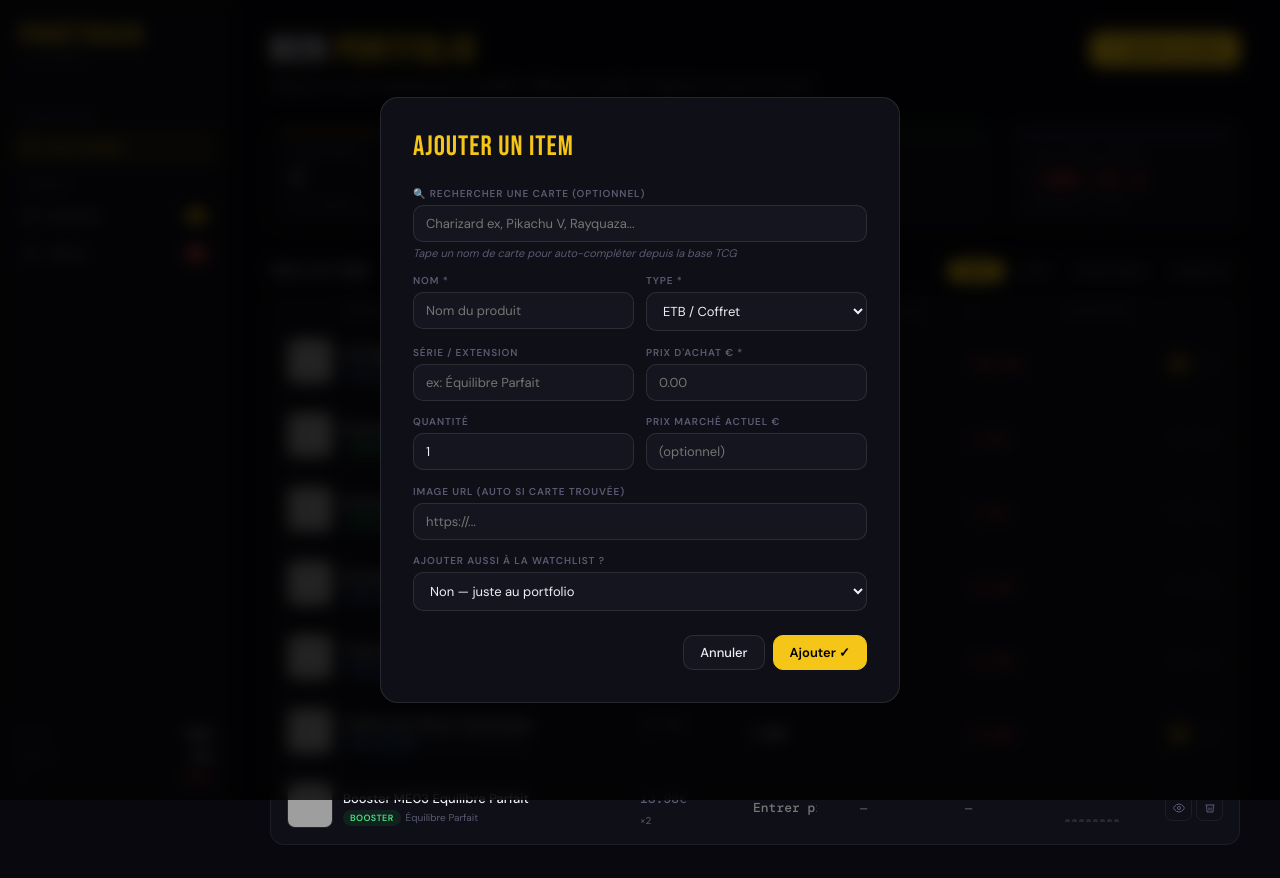
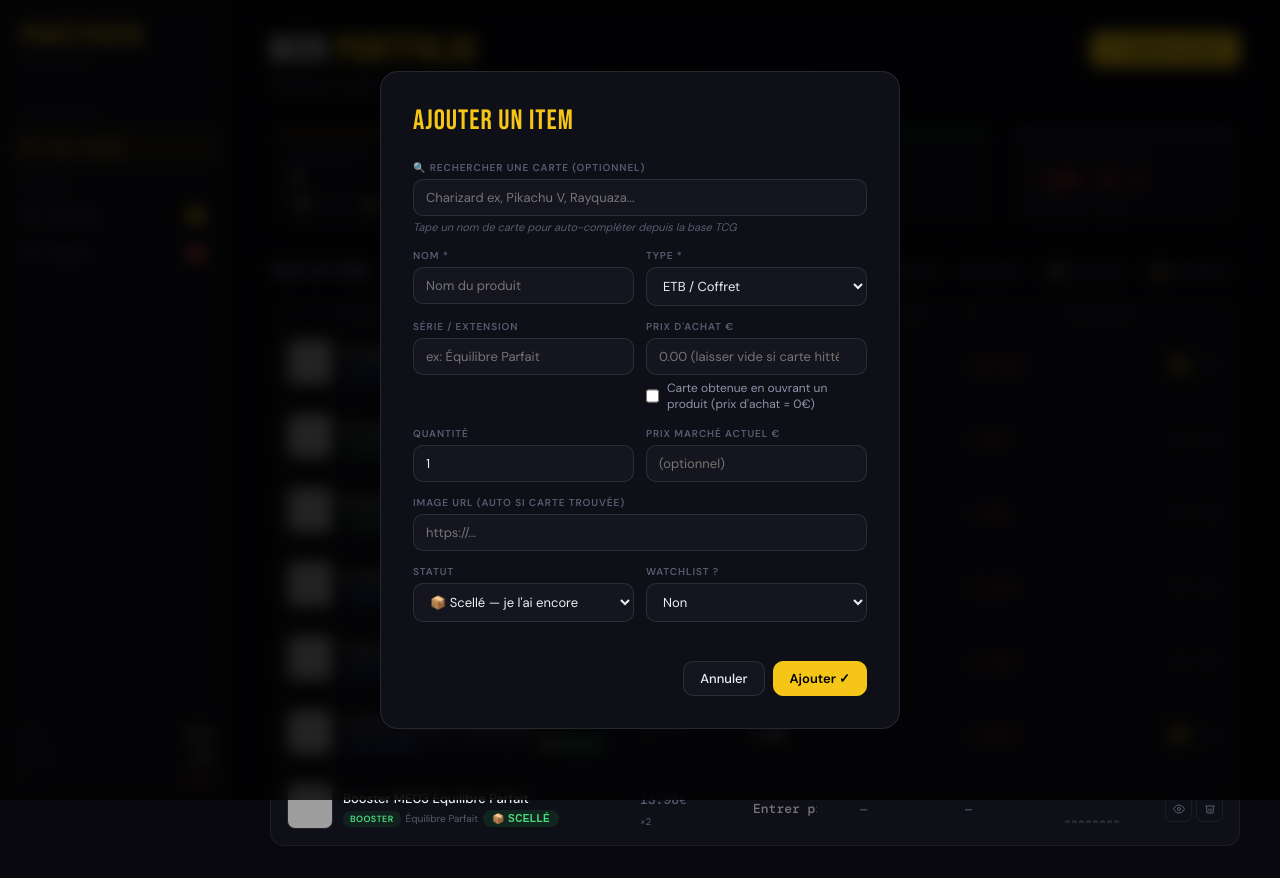
Before and after one commit to imDenzer/pokemon-tracker, a plain HTML site: page index.html in a window 1280 px wide. Both pictures are taken after typing "5", "5", "5", "5", "5", "5" into the empty fields and a click on the button "Ajouter un item". Drawn offline with nearby package versions, Linux system fonts and the light colour scheme; grey boxes are pictures that could not be loaded.

Commit message:
Update index.html

```diff
--- a/index.html
+++ b/index.html
@@ -234,6 +234,14 @@ body::after{content:'';position:fixed;inset:0;background-image:linear-gradient(r
 .toast.e{border-color:var(--rbdr);}
 .toast.w{border-color:rgba(245,158,11,.35);}
 
+/* STATUT */
+.s-scelle{background:rgba(34,197,94,0.12);color:#4ade80;border:1px solid rgba(34,197,94,0.25);}
+.s-ouvert{background:rgba(255,107,53,0.12);color:#ff8c5a;border:1px solid rgba(255,107,53,0.25);}
+.tr.is-ouvert{opacity:0.55;}
+.tr.is-ouvert .item-name{text-decoration:line-through;text-decoration-color:rgba(255,255,255,0.3);}
+.statut-btn{font-size:10px;font-weight:700;padding:3px 9px;border-radius:99px;text-transform:uppercase;letter-spacing:.04em;cursor:pointer;border:none;transition:all .15s;white-space:nowrap;}
+.statut-btn:hover{filter:brightness(1.2);}
+
 /* SCROLLBAR */
 ::-webkit-scrollbar{width:4px;}
 ::-webkit-scrollbar-track{background:transparent;}
@@ -321,6 +329,8 @@ body::after{content:'';position:fixed;inset:0;background-image:linear-gradient(r
         <button class="pill" onclick="setFilter('ETB / Coffret',this)">ETB</button>
         <button class="pill" onclick="setFilter('Booster',this)">Boosters</button>
         <button class="pill" onclick="setFilter('Carte single',this)">Singles</button>
+        <button class="pill" onclick="setFilter('scelle',this)">📦 Scellés</button>
+        <button class="pill" onclick="setFilter('ouvert',this)">🔓 Ouverts</button>
       </div>
     </div>
 
@@ -412,8 +422,12 @@ body::after{content:'';position:fixed;inset:0;background-image:linear-gradient(r
         <input class="fi" id="m-serie" type="text" placeholder="ex: Équilibre Parfait"/>
       </div>
       <div class="fg">
-        <label class="fl">Prix d'achat € *</label>
-        <input class="fi" id="m-achat" type="number" step="0.01" min="0" placeholder="0.00"/>
+        <label class="fl">Prix d'achat €</label>
+        <input class="fi" id="m-achat" type="number" step="0.01" min="0" placeholder="0.00 (laisser vide si carte hittée)"/>
+        <div style="margin-top:5px;display:flex;align-items:center;gap:8px;">
+          <input type="checkbox" id="m-hit" onchange="toggleHit()" style="width:16px;height:16px;accent-color:var(--yellow);cursor:pointer;">
+          <label for="m-hit" style="font-size:12px;color:var(--m1);cursor:pointer;">Carte obtenue en ouvrant un produit (prix d'achat = 0€)</label>
+        </div>
       </div>
     </div>
     <div class="fr">
@@ -430,12 +444,21 @@ body::after{content:'';position:fixed;inset:0;background-image:linear-gradient(r
       <label class="fl">Image URL (auto si carte trouvée)</label>
       <input class="fi" id="m-img" type="text" placeholder="https://..."/>
     </div>
-    <div class="fg" id="m-watch-row">
-      <label class="fl">Ajouter aussi à la Watchlist ?</label>
-      <select class="fs" id="m-watch">
-        <option value="0">Non — juste au portfolio</option>
-        <option value="1">Oui — surveiller les prix</option>
-      </select>
+    <div class="fr">
+      <div class="fg">
+        <label class="fl">Statut</label>
+        <select class="fs" id="m-statut">
+          <option value="scelle">📦 Scellé — je l'ai encore</option>
+          <option value="ouvert">🔓 Ouvert — déjà ouvert</option>
+        </select>
+      </div>
+      <div class="fg" id="m-watch-row">
+        <label class="fl">Watchlist ?</label>
+        <select class="fs" id="m-watch">
+          <option value="0">Non</option>
+          <option value="1">Oui</option>
+        </select>
+      </div>
     </div>
 
     <div class="modal-foot">
@@ -459,15 +482,15 @@ function ls(k,d){try{const r=localStorage.getItem(k);return r?JSON.parse(r):d;}c
 function ss(k,v){try{localStorage.setItem(k,JSON.stringify(v));}catch(e){}}
 
 let items = ls(SK, [
-  {id:1,name:"ETB Méga Évolution – Équilibre Parfait",type:"ETB / Coffret",serie:"Équilibre Parfait",achat:59.99,qty:2,marche:null,img:"https://chocobonplan.com/wp-content/uploads/2026/02/etb-pokemon-me03-equilibre-parfait-visuel-produit-300x300.png",watched:true,log:[],alerts:{seuil:5,target:null,on:true}},
-  {id:2,name:"Booster Faille Paradoxe",type:"Booster",serie:"Faille Paradoxe",achat:5.99,qty:2,marche:null,img:"https://www.relictcg.com/cdn/shop/files/2.jpg?v=1697635701",watched:false,log:[],alerts:{seuil:10,target:null,on:false}},
-  {id:3,name:"Booster Épée et Bouclier",type:"Booster",serie:"Épée et Bouclier",achat:5.99,qty:2,marche:null,img:"https://static.pkmcards.fr/products/fr/boosters/image-cartes-a-collectionner-pokemon-card-game-tcg-pkmcards-booster-epee-et-bouclier-stars-etincelantes-dracaufeu.webp",watched:false,log:[],alerts:{seuil:10,target:null,on:false}},
-  {id:4,name:"Bundle Équilibre Parfait",type:"ETB / Coffret",serie:"Équilibre Parfait",achat:38.99,qty:1,marche:null,img:"https://www.pokezenith.com/1226-home_default/pokemon-bundle-de-6-boosters-me03-equilibre-parfait.jpg",watched:false,log:[],alerts:{seuil:5,target:null,on:false}},
-  {id:5,name:"Tripack Équilibre Parfait",type:"ETB / Coffret",serie:"Équilibre Parfait",achat:17.99,qty:1,marche:null,img:"https://www.hobby-max.fr/91160-large_default/equilibre-parfait-tripack-pokemon.jpg",watched:false,log:[],alerts:{seuil:8,target:null,on:false}},
-  {id:6,name:"Coffret Pins Héros Transcendants",type:"ETB / Coffret",serie:"Héros Transcendants",achat:40.80,qty:1,marche:null,img:"https://www.ludifolie.com/64326-thickbox_default/pokemon-coffret-collection-pin-s-heros-transcendants.jpg",watched:true,log:[],alerts:{seuil:5,target:38,on:true}},
-  {id:7,name:"Booster ME03 Équilibre Parfait",type:"Booster",serie:"Équilibre Parfait",achat:6.99,qty:2,marche:null,img:"https://www.ludifolie.com/64520-thickbox_default/pokemon-me03-equilibre-parfait-booster.jpg",watched:false,log:[],alerts:{seuil:10,target:null,on:false}},
+  {id:1,name:"ETB Méga Évolution – Équilibre Parfait",type:"ETB / Coffret",serie:"Équilibre Parfait",achat:59.99,qty:2,statut:"scelle",marche:null,img:"https://chocobonplan.com/wp-content/uploads/2026/02/etb-pokemon-me03-equilibre-parfait-visuel-produit-300x300.png",watched:true,log:[],alerts:{seuil:5,target:null,on:true}},
+  {id:2,name:"Booster Faille Paradoxe",type:"Booster",serie:"Faille Paradoxe",achat:5.99,qty:2,statut:"scelle",marche:null,img:"https://www.relictcg.com/cdn/shop/files/2.jpg?v=1697635701",watched:false,log:[],alerts:{seuil:10,target:null,on:false}},
+  {id:3,name:"Booster Épée et Bouclier",type:"Booster",serie:"Épée et Bouclier",achat:5.99,qty:2,statut:"scelle",marche:null,img:"https://static.pkmcards.fr/products/fr/boosters/image-cartes-a-collectionner-pokemon-card-game-tcg-pkmcards-booster-epee-et-bouclier-stars-etincelantes-dracaufeu.webp",watched:false,log:[],alerts:{seuil:10,target:null,on:false}},
+  {id:4,name:"Bundle Équilibre Parfait",type:"ETB / Coffret",serie:"Équilibre Parfait",achat:38.99,qty:1,statut:"scelle",marche:null,img:"https://www.pokezenith.com/1226-home_default/pokemon-bundle-de-6-boosters-me03-equilibre-parfait.jpg",watched:false,log:[],alerts:{seuil:5,target:null,on:false}},
+  {id:5,name:"Tripack Équilibre Parfait",type:"ETB / Coffret",serie:"Équilibre Parfait",achat:17.99,qty:1,statut:"scelle",marche:null,img:"https://www.hobby-max.fr/91160-large_default/equilibre-parfait-tripack-pokemon.jpg",watched:false,log:[],alerts:{seuil:8,target:null,on:false}},
+  {id:6,name:"Coffret Pins Héros Transcendants",type:"ETB / Coffret",serie:"Héros Transcendants",achat:40.80,qty:1,statut:"scelle",marche:null,img:"https://www.ludifolie.com/64326-thickbox_default/pokemon-coffret-collection-pin-s-heros-transcendants.jpg",watched:true,log:[],alerts:{seuil:5,target:38,on:true}},
+  {id:7,name:"Booster ME03 Équilibre Parfait",type:"Booster",serie:"Équilibre Parfait",achat:6.99,qty:2,statut:"scelle",marche:null,img:"https://www.ludifolie.com/64520-thickbox_default/pokemon-me03-equilibre-parfait-booster.jpg",watched:false,log:[],alerts:{seuil:10,target:null,on:false}},
 ]);
-items.forEach(i=>{if(!i.log)i.log=[];if(!i.alerts)i.alerts={seuil:5,target:null,on:false};});
+items.forEach(i=>{if(!i.log)i.log=[];if(!i.alerts)i.alerts={seuil:5,target:null,on:false};if(!i.statut)i.statut='scelle';if(i.achat===undefined)i.achat=0;});
 if(items.length) nid = Math.max(...items.map(i=>i.id))+1;
 
 let alerts = ls(SKA, []);
@@ -489,6 +512,13 @@ function goPage(id, btn){
 // ═══════════════════════════════════════════════════════════════
 // RENDER PORTFOLIO
 // ═══════════════════════════════════════════════════════════════
+function toggleStatut(id){
+  const item=items.find(i=>i.id===id);
+  if(!item)return;
+  item.statut=item.statut==='scelle'?'ouvert':'scelle';
+  save();renderPort();updateKPIs();
+  toast(item.statut==='ouvert'?'🔓 Marqué comme ouvert':'📦 Marqué comme scellé', item.statut==='scelle'?'s':'w');
+}
 function setFilter(f,btn){filter=f;document.querySelectorAll('.pill').forEach(p=>p.classList.remove('on'));btn.classList.add('on');renderPort();}
 
 function badgeCls(t){return t==='ETB / Coffret'?'b-etb':t==='Booster'?'b-bst':t==='Carte single'?'b-sgl':'b-cof';}
@@ -506,7 +536,7 @@ function sparkHtml(log){
 
 function renderPort(){
   const list=document.getElementById('port-list');
-  const shown=filter==='all'?items:items.filter(i=>i.type===filter);
+  const shown=filter==='all'?items:filter==='scelle'||filter==='ouvert'?items.filter(i=>(i.statut||'scelle')===filter):items.filter(i=>i.type===filter);
   if(!shown.length){
     list.innerHTML='<div class="empty"><div class="empty-ico">🎴</div><div class="empty-t">AUCUN ITEM</div><div class="empty-s">Clique sur "Ajouter un item" pour commencer</div></div>';
     updateKPIs();return;
@@ -524,11 +554,12 @@ function renderPort(){
     }
     let pvHtml='<span class="pv" style="color:var(--m2)">—</span>';
     if(item.marche){const pv=(item.marche-item.achat)*(item.qty||1);pvHtml=`<span class="pv ${pv>=0?'pos':'neg'}">${pv>=0?'+':''}${pv.toFixed(2)}€</span>`;}
-    return`<div class="tr">
+    const st=item.statut||'scelle';
+    return`<div class="tr ${st==='ouvert'?'is-ouvert':''} ">
       <div>${thumb}</div>
       <div>
         <div class="item-name">${item.name}</div>
-        <div class="item-sub"><span class="badge ${badgeCls(item.type)}">${item.type}</span><span class="item-serie">${item.serie||''}</span></div>
+        <div class="item-sub"><span class="badge ${badgeCls(item.type)}">${item.type}</span><span class="item-serie">${item.serie||''}</span><button class="statut-btn s-${st}" onclick="toggleStatut(${item.id})">${st==='scelle'?'📦 Scellé':'🔓 Ouvert'}</button></div>
       </div>
       <div class="cell-inv"><span class="mono muted">${inv}€</span><br><span style="font-size:10px;color:var(--m2)">×${item.qty||1}</span></div>
       <div>${mktVal}</div>
@@ -570,7 +601,9 @@ function updateKPIs(){
   const ta=wp.reduce((s,i)=>s+i.achat*(i.qty||1),0);
   const pv=tm-ta;
   document.getElementById('k-n').textContent=items.length;
-  document.getElementById('k-n2').textContent=items.filter(i=>i.watched).length+' en watchlist';
+  const nScelle=items.filter(i=>(i.statut||'scelle')==='scelle').length;
+  const nOuvert=items.filter(i=>i.statut==='ouvert').length;
+  document.getElementById('k-n2').textContent=nScelle+'📦 scellés · '+nOuvert+'🔓 ouverts';
   document.getElementById('k-inv').textContent=ti.toFixed(2)+' €';
   document.getElementById('k-inv2').textContent=items.reduce((s,i)=>s+(i.qty||1),0)+' unités';
   if(wp.length){
@@ -806,6 +839,8 @@ function openModal(mode='portfolio'){
 function closeModal(){
   document.getElementById('overlay').classList.remove('open');
   ['m-search','m-name','m-serie','m-img'].forEach(id=>{const e=document.getElementById(id);if(e)e.value='';});
+  const hitCb=document.getElementById('m-hit');if(hitCb){hitCb.checked=false;document.getElementById('m-achat').disabled=false;}
+  const statEl=document.getElementById('m-statut');if(statEl)statEl.value='scelle';
   ['m-achat','m-marche'].forEach(id=>{const e=document.getElementById(id);if(e)e.value='';});
   document.getElementById('m-qty').value='1';
   document.getElementById('sr-box').style.display='none';
@@ -851,18 +886,28 @@ function pickCard(c){
   document.getElementById('m-search').value=c.name;
 }
 
+function toggleHit(){
+  const cb=document.getElementById('m-hit');
+  const achat=document.getElementById('m-achat');
+  const statut=document.getElementById('m-statut');
+  if(cb.checked){achat.value='0';achat.disabled=true;statut.value='ouvert';document.getElementById('m-type').value='Carte single';}
+  else{achat.value='';achat.disabled=false;}
+}
 function submitItem(){
   const name=document.getElementById('m-name').value.trim();
   const type=document.getElementById('m-type').value;
   const serie=document.getElementById('m-serie').value.trim();
-  const achat=parseFloat(document.getElementById('m-achat').value);
+  const achatRaw=document.getElementById('m-achat').value;
+  const achat=achatRaw===''||achatRaw===null?0:parseFloat(achatRaw)||0;
+  const isHit=document.getElementById('m-hit').checked;
   const qty=parseInt(document.getElementById('m-qty').value)||1;
   const marche=parseFloat(document.getElementById('m-marche').value)||null;
   const img=document.getElementById('m-img').value.trim()||null;
   const watch=modalMode==='watchlist'||document.getElementById('m-watch').value==='1';
   if(!name)return toast('Entre un nom','e');
-  if(!achat||achat<=0)return toast('Entre un prix d\'achat valide','e');
-  const item={id:nid++,name,type,serie,achat,qty,marche,img,watched:watch,log:marche?[{t:new Date().toISOString(),p:marche}]:[],alerts:{seuil:5,target:null,on:false}};
+  // achat can be 0 for hit cards
+  const statut=document.getElementById('m-statut').value;
+  const item={id:nid++,name,type,serie,achat,qty,statut,marche,img,watched:watch,log:marche?[{t:new Date().toISOString(),p:marche}]:[],alerts:{seuil:5,target:null,on:false},hit:isHit};
   items.push(item);
   save();closeModal();
   renderPort();updateKPIs();updateSidebar();updateBadges();
```
